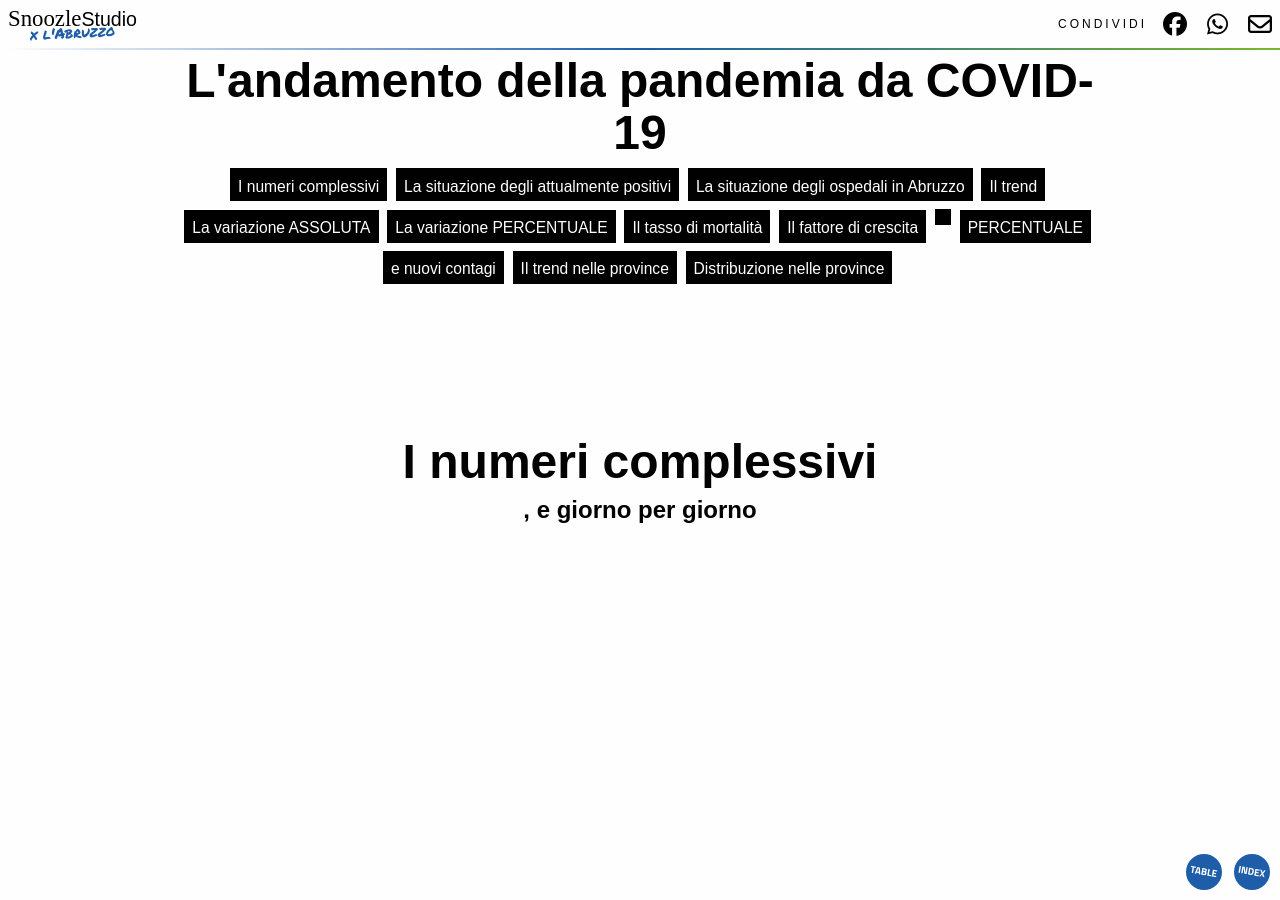
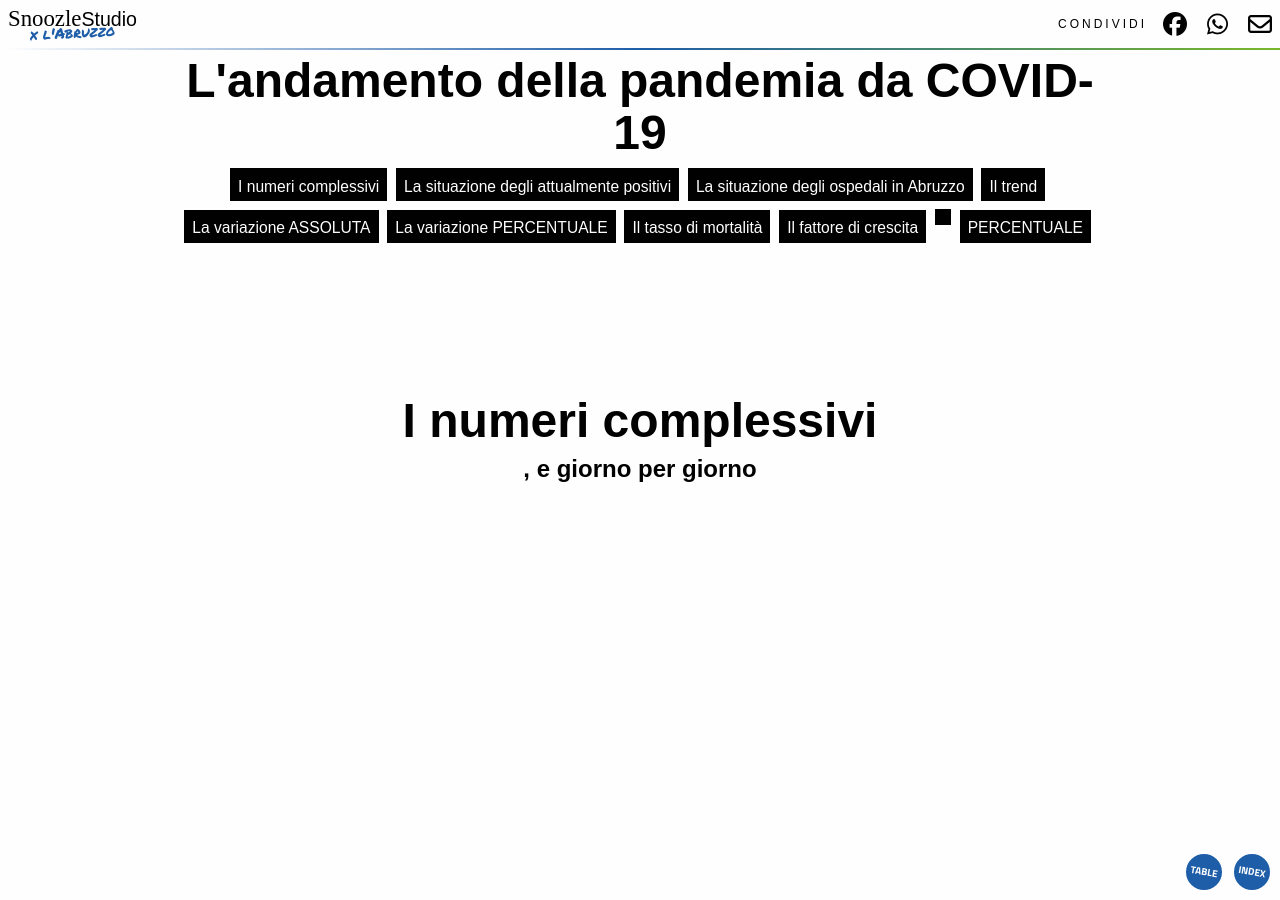
Before and after one commit to SnoozleStudio/covidabruzzo, a Jekyll site: the page built from index.html, in a window 1280 px wide and 900 px high, scrolled down 3579 px. Built offline with Jekyll 4.4.1, drawn with Linux system fonts in a browser that asks for light colours; nearby versions of some CDN libraries.

Commit message:
removed useless links

```diff
--- a/index.html
+++ b/index.html
@@ -122,9 +122,6 @@ image: "index.jpg"
     <a class="index-link" href="#fattore-crescita">Il fattore di crescita</a>
     <a class="index-link" href="#tamponi"><span class="text_9"></span></a>
     <a class="index-link" href="#tamponi-positivi">PERCENTUALE <span class="text_1"></span></a>
-    <a class="index-link" href="#tamponi-contagi"><span class="text_9"></span> e nuovi contagi</a>
-    <a class="index-link" href="#trend-province">Il trend nelle province</a>
-    <a class="index-link" href="#distribuzione-province">Distribuzione nelle province</a>
   </p>
 </section>
 
```
